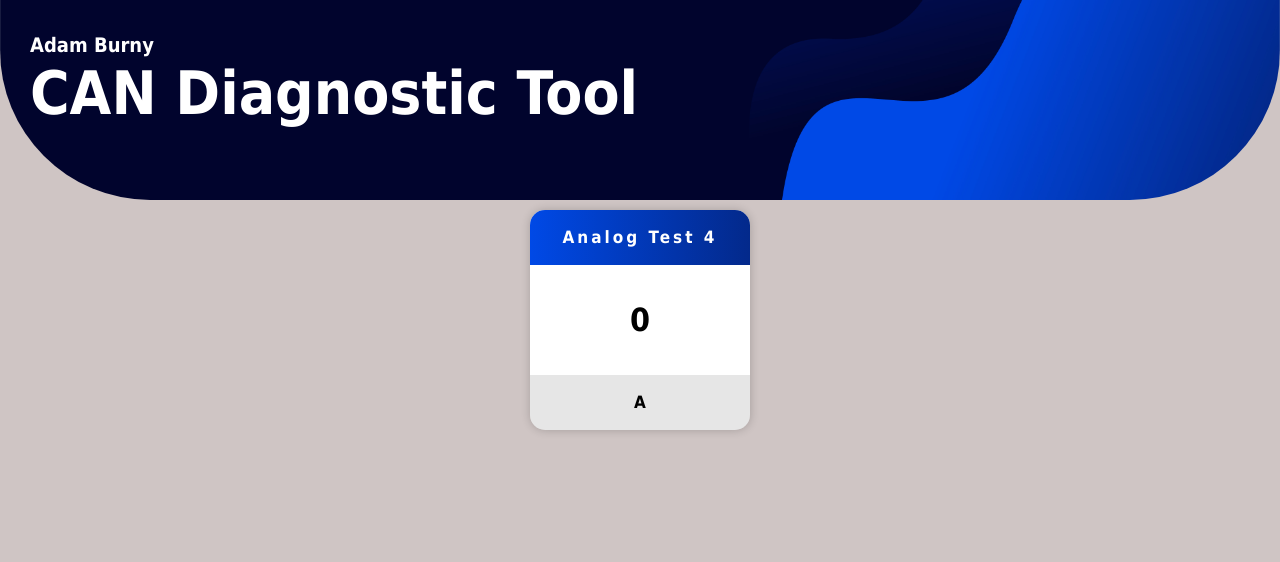
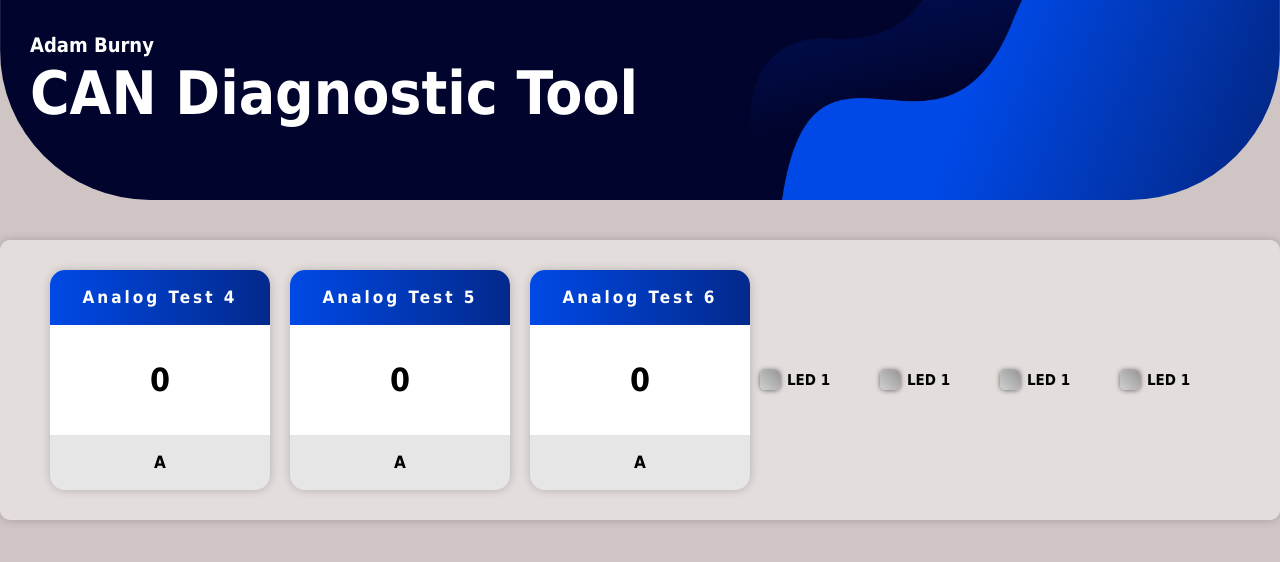
Before and after one commit to burnygit/CAN-Diagnostic-Tool, a React (Vite) app in the folder candiagnostictool.client/: page / in a window 1280 px wide. Shown: the top 562 px of the page. Built offline with nearby package versions, Linux system fonts and the light colour scheme; no server answers.

Commit message:
Created and stylized CanLed component

```diff
--- /dev/null
+++ b/candiagnostictool.client/src/components/CanLed.css
@@ -0,0 +1,32 @@
+.led-container {
+    display: flex;
+    align-items: center;
+    font-weight: 700;
+    box-sizing: border-box;
+    width: 120px;
+}
+
+.led {
+    width: 20px;
+    height: 20px;
+    box-sizing: border-box;
+    margin-right: 7px;
+    border-radius: 5px;
+    box-shadow: 0.2px 0.2px 5px rgba(0,0,0,0.6);
+}
+
+.led-off {
+    background: linear-gradient( 45deg, #d1d1d1,#969696 );
+}
+
+.led-on {
+    background: linear-gradient( 45deg, #135c16,#04b50a );
+}
+
+.label {
+    display: flex;
+    align-items: center;
+    height: 25px;
+    line-height: 25px;
+    font-size: 15px;
+}
--- /dev/null
+++ b/candiagnostictool.client/src/components/CanLed.jsx
@@ -0,0 +1,40 @@
+import './CanLed.css';
+
+import { useState, useEffect } from 'react';
+
+import { useWebSocketContext } from './WebSocketContext';
+
+const CanLed = ({ledLabel, identifier, byte, bitMask }) => {
+
+    const [color, setColor] = useState("led-off");
+
+    const data = useWebSocketContext();
+
+    useEffect(() => {
+        const frame = data[identifier];
+        if (frame && frame.Data) {
+            const ledState = analyzeLed(frame, byte, bitMask);
+            setColor(ledState ? 'led-on' : 'led-off');
+        }
+
+    }, [data, identifier, byte, bitMask]);
+
+
+    const analyzeLed = (frame, byte, bit_mask) => {
+
+        const value = frame.Data[byte];
+        const ledState = (value & bit_mask) !== 0;
+        return ledState;
+    };
+
+    return (
+        <div className={`led-container`}>
+
+            <div className={`led  ${color} `}> </div>
+            <div className="label"> {ledLabel} </div>
+
+        </div>
+    )
+}
+
+export default CanLed;
--- a/candiagnostictool.client/src/components/CanReceived.jsx
+++ b/candiagnostictool.client/src/components/CanReceived.jsx
@@ -1,6 +1,11 @@
+//[!] Dodac ewentualnie walidację propTypes do komponentów
+
+import './CanReceived.css'
+
 import { WebSocketProvider } from './WebSocketContext';
 
 import CanAnalogValue from './CanAnalogValue';
+import CanLed from './CanLed';
 
 const CanReceived = () => {
 
@@ -10,6 +15,8 @@ const CanReceived = () => {
         <>
             <div className="receivedValues">
                 <WebSocketProvider url="wss://localhost:7199/ws/can">
+
+
                     <CanAnalogValue
                         Label="Analog Test 4"
                         Unit="A"
@@ -20,6 +27,57 @@ const CanReceived = () => {
                         decimalPlaces={1}
                         maxValue={150}
                     />
+
+                    <CanAnalogValue
+                        Label="Analog Test 5"
+                        Unit="A"
+                        Identifier={0x3C6}
+                        startByte={0}
+                        length={2}
+                        factor={100}
+                        decimalPlaces={2}
+                        maxValue={150}
+                    />
+
+                    <CanAnalogValue
+                        Label="Analog Test 6"
+                        Unit="A"
+                        Identifier={0x3C7}
+                        startByte={0}
+                        length={2}
+                        factor={1000}
+                        decimalPlaces={1}
+                        maxValue={150}
+                    />
+
+                    <CanLed
+                        ledLabel="LED 1"
+                        identifier={0x123}
+                        byte={0}
+                        bitMask={0x01}
+                    />
+
+                    <CanLed
+                        ledLabel="LED 1"
+                        identifier={0x123}
+                        byte={0}
+                        bitMask={0x02}
+                    />
+
+                    <CanLed
+                        ledLabel="LED 1"
+                        identifier={0x123}
+                        byte={0}
+                        bitMask={0x04}
+                    />
+
+                    <CanLed
+                        ledLabel="LED 1"
+                        identifier={0x123}
+                        byte={0}
+                        bitMask={0x08}
+                    />
+
                 </WebSocketProvider>
             </div>
         </>
```
Lines whose indentation alone changed are shown as unchanged.
